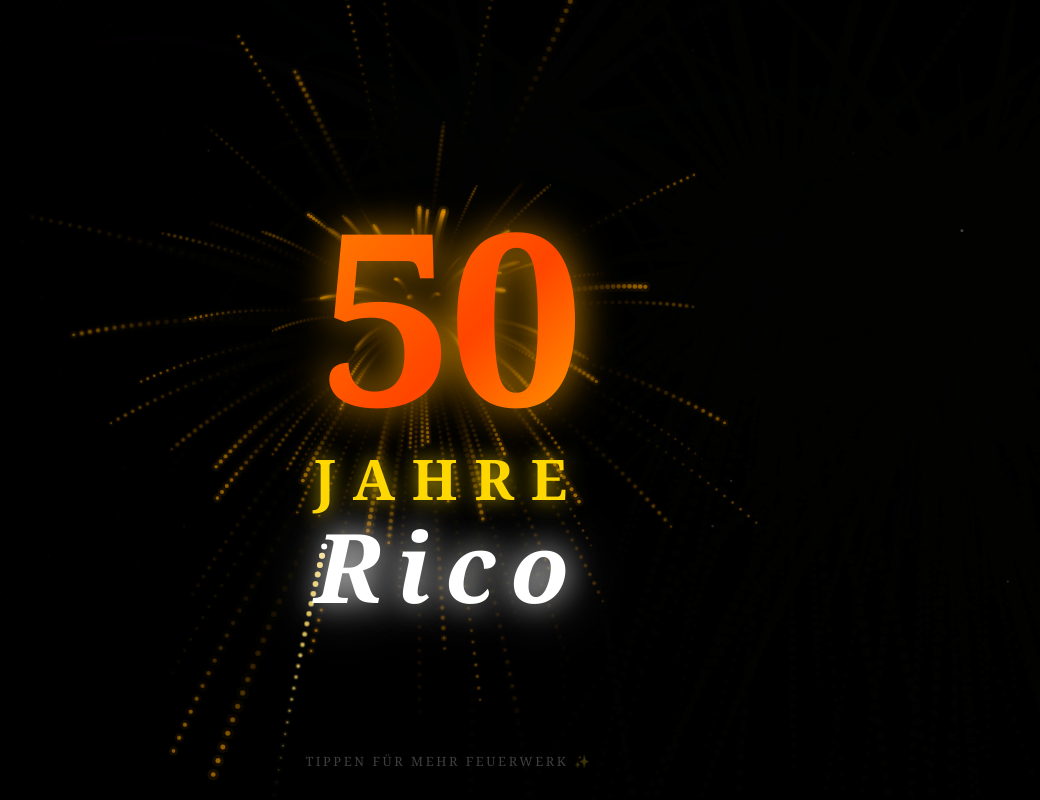
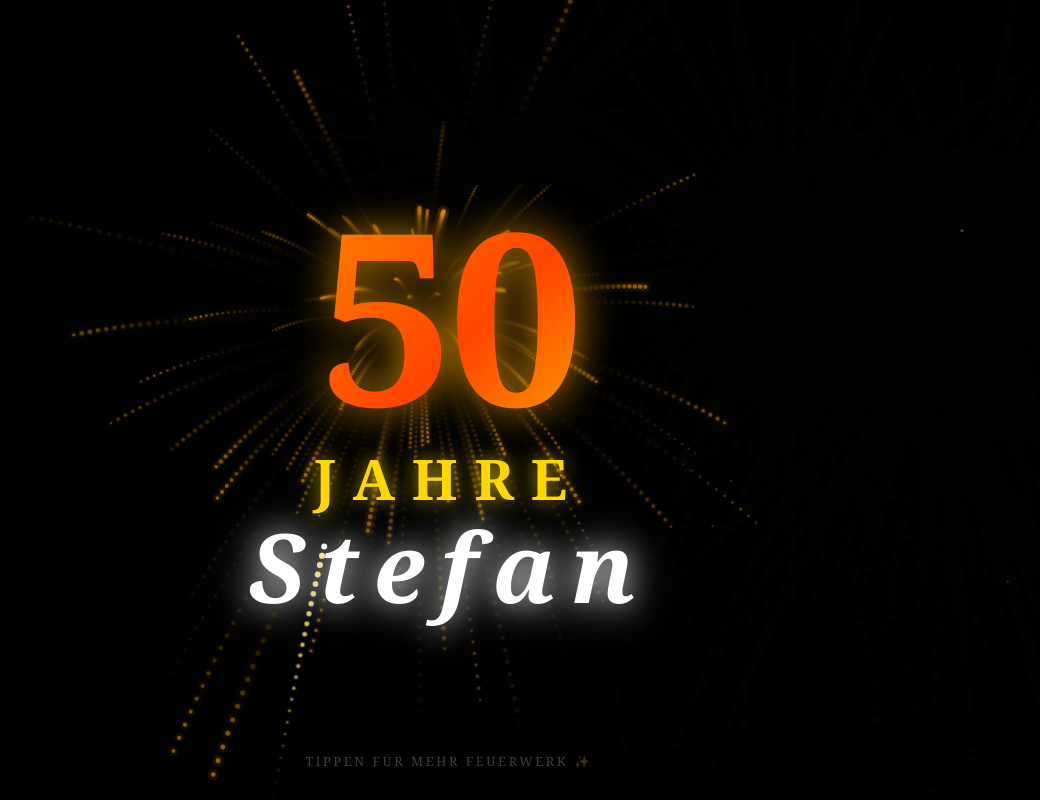
Before and after one commit to spechtur/50jahrerico, a plain HTML site: page rico50.html in a window 1280 px wide. Shown: the whole page, without its empty margins (191-1231 px from the left). Drawn offline with Linux system fonts and the light colour scheme.

Commit message:
Change name from 'Rico' to 'Stefan' in overlay

```diff
--- a/rico50.html
+++ b/rico50.html
@@ -101,7 +101,7 @@
 <div id="overlay">
   <div class="title-text" id="t1"><span class="years">50</span></div>
   <div class="title-text" id="t2"><span class="jahre">Jahre</span></div>
-  <div class="title-text" id="t3"><span class="name">Rico</span></div>
+  <div class="title-text" id="t3"><span class="name">Stefan</span></div>
 </div>
 <div id="tap-hint">Tippen für mehr Feuerwerk ✨</div>
 
```
